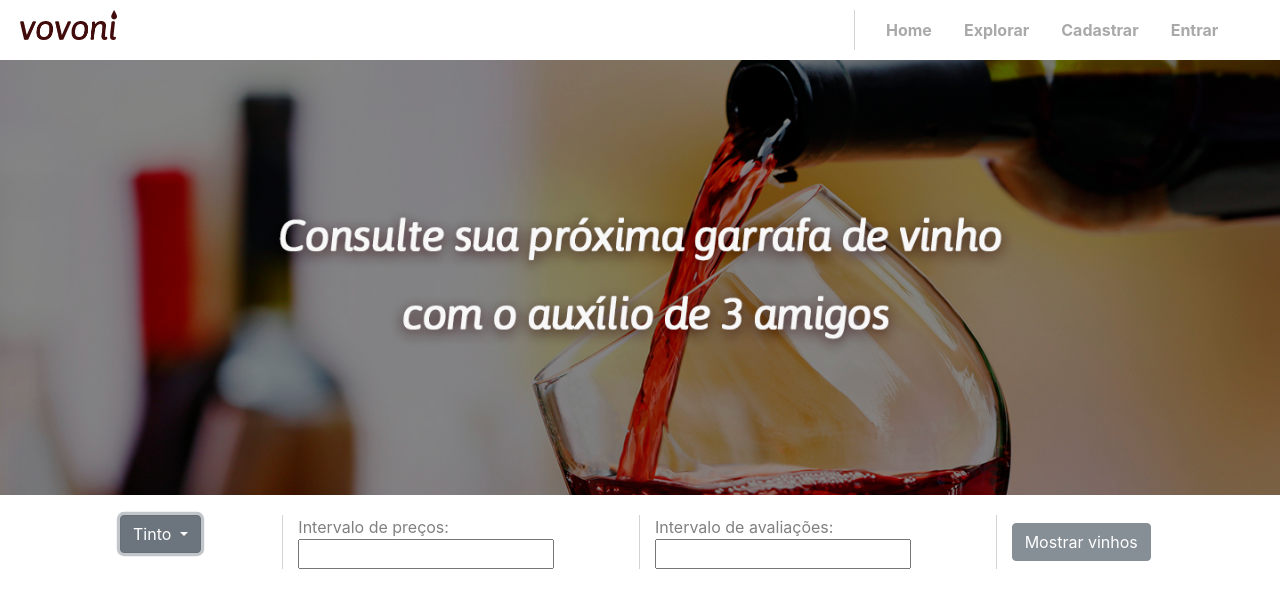
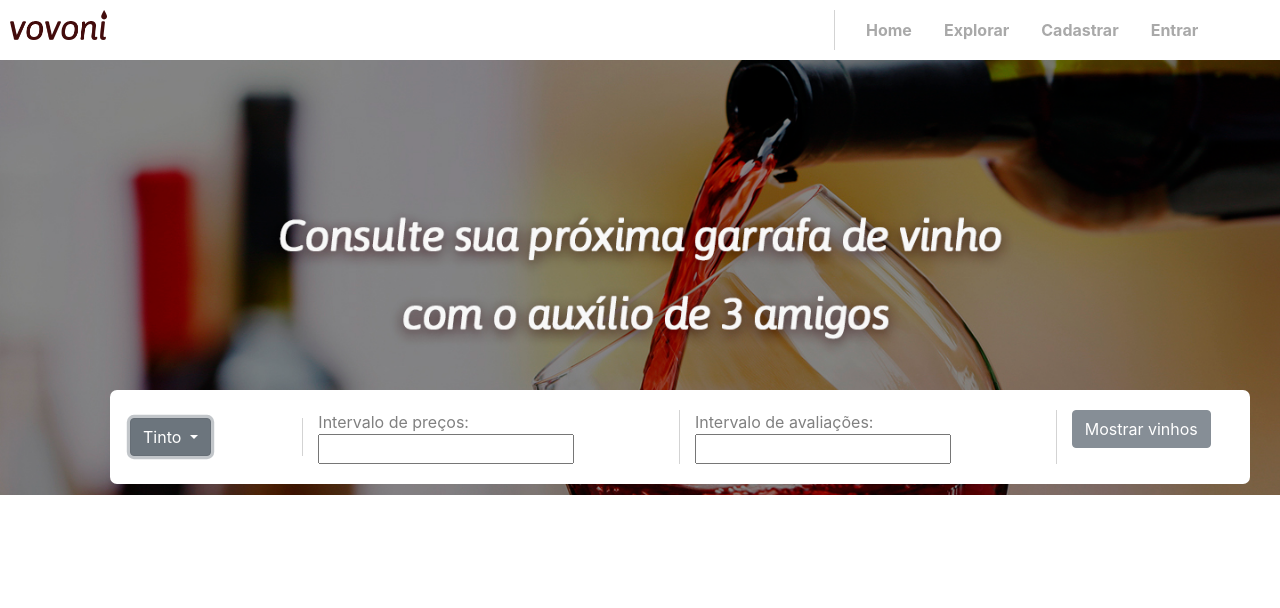
Before and after one commit to LLDuarte/COM222_trabalho_final, a PHP site: page / in a window 1280 px wide. Shown: the top 608 px of the page. Run offline with PHP 8.4, Linux system fonts and the light colour scheme; some libraries are stand-ins or nearby versions.

Commit message:
Home (falta slider)

```diff
--- a/_css/estilo.css
+++ b/_css/estilo.css
@@ -8,6 +8,7 @@
 
 .espacamento-interno-menu {
 	padding: 10px;
+	width: 100%;
 }
 
 a {
@@ -21,8 +22,21 @@ a {
 	padding: 20px;
 	margin: auto;
 	color: gray;
+	margin-top: 330px;
+	margin-left: 110px;
+	position: absolute;
+
+	-moz-border-radius:7px;
+	-webkit-border-radius:7px;
+	border-radius:7px;
 }
 
-.centralizacao-consulta {
+
+.consulta-container {
 	margin: auto;
 }
+
+.rodape {
+	margin: auto;
+	position: absolute;
+}
--- a/index.php
+++ b/index.php
@@ -3,22 +3,22 @@
 
 <head>
 	<title>Vovoni - Bem vindo!</title>
-	<!-- Required meta tags -->
+
 	<meta charset="utf-8">
 	<meta name="viewport" content="width=device-width, initial-scale=1, shrink-to-fit=no">
 
-	<!-- Bootstrap CSS -->
 	<link rel="stylesheet" href="https://maxcdn.bootstrapcdn.com/bootstrap/4.0.0-beta.2/css/bootstrap.min.css" integrity="sha384-PsH8R72JQ3SOdhVi3uxftmaW6Vc51MKb0q5P2rRUpPvrszuE4W1povHYgTpBfshb" crossorigin="anonymous">
 	<link rel="stylesheet" type="text/css" href="_css/estilo.css">
-	<script type="text/javascript">
-		var slider = new Slider('#ex2', {});
-	</script>
+
+	<script src="https://code.jquery.com/jquery-3.2.1.slim.min.js" integrity="sha384-KJ3o2DKtIkvYIK3UENzmM7KCkRr/rE9/Qpg6aAZGJwFDMVNA/GpGFF93hXpG5KkN" crossorigin="anonymous"></script>
+	<script src="https://cdnjs.cloudflare.com/ajax/libs/popper.js/1.12.3/umd/popper.min.js" integrity="sha384-vFJXuSJphROIrBnz7yo7oB41mKfc8JzQZiCq4NCceLEaO4IHwicKwpJf9c9IpFgh" crossorigin="anonymous"></script>
+	<script src="https://maxcdn.bootstrapcdn.com/bootstrap/4.0.0-beta.2/js/bootstrap.min.js" integrity="sha384-alpBpkh1PFOepccYVYDB4do5UnbKysX5WZXm3XxPqe5iKTfUKjNkCk9SaVuEZflJ" crossorigin="anonymous"></script>
 </head>
 
 <body>
 	<div class="row espacamento-interno-menu">
 		<div class="col-8 separador">
-			<a href="index.php"><img src="_images/logo.png" class="img-fluid" alt="Responsive image" style="height: 30px; margin-left: 10px"></a>
+			<a href="index.php"><img src="_images/logo.png" class="img-fluid" alt="Responsive image" style="height: 30px;"></a>
 		</div>
 		<div class="col-4">
 			<ul class="nav">
@@ -37,11 +37,10 @@
 			</ul>
 		</div>
 	</div>
-	<img src="_images/bg-inicial.jpg" class="img-fluid img-mouseon" alt="Responsive image" style="width: 100%">
 
-	<div class="container">
-		<div class="row div-consulta">
-			<div class="col-2 separador">
+	<div class="container div-consulta">
+		<div class="row">
+			<div class="col-2 separador consulta-container">
 				<div class="dropdown show">
 					<a class="btn btn-secondary dropdown-toggle centralizacao-consulta" href="#" role="button" id="dropdownMenuLink" data-toggle="dropdown" aria-haspopup="true" aria-expanded="false">
 						Tinto
@@ -69,10 +68,7 @@
 		</div>
 	</div>
 
+	<div style="float: left;"><img src="_images/bg-inicial.jpg" class="img-fluid" alt="Responsive image" style="width: 100%"></div>
 
-
-	<script src="https://code.jquery.com/jquery-3.2.1.slim.min.js" integrity="sha384-KJ3o2DKtIkvYIK3UENzmM7KCkRr/rE9/Qpg6aAZGJwFDMVNA/GpGFF93hXpG5KkN" crossorigin="anonymous"></script>
-	<script src="https://cdnjs.cloudflare.com/ajax/libs/popper.js/1.12.3/umd/popper.min.js" integrity="sha384-vFJXuSJphROIrBnz7yo7oB41mKfc8JzQZiCq4NCceLEaO4IHwicKwpJf9c9IpFgh" crossorigin="anonymous"></script>
-	<script src="https://maxcdn.bootstrapcdn.com/bootstrap/4.0.0-beta.2/js/bootstrap.min.js" integrity="sha384-alpBpkh1PFOepccYVYDB4do5UnbKysX5WZXm3XxPqe5iKTfUKjNkCk9SaVuEZflJ" crossorigin="anonymous"></script>
 </body>
 </html>
```
